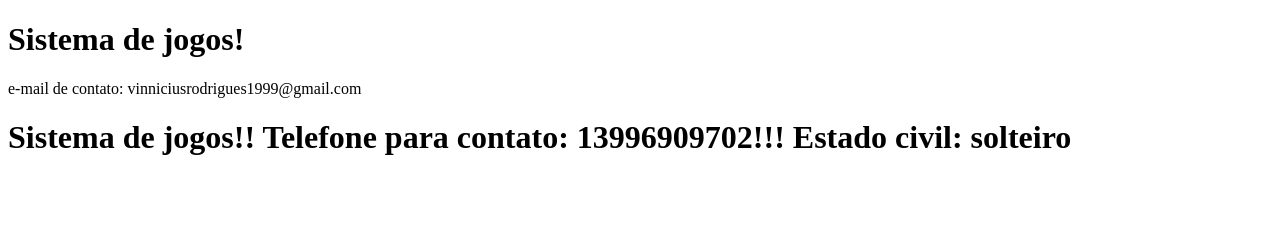
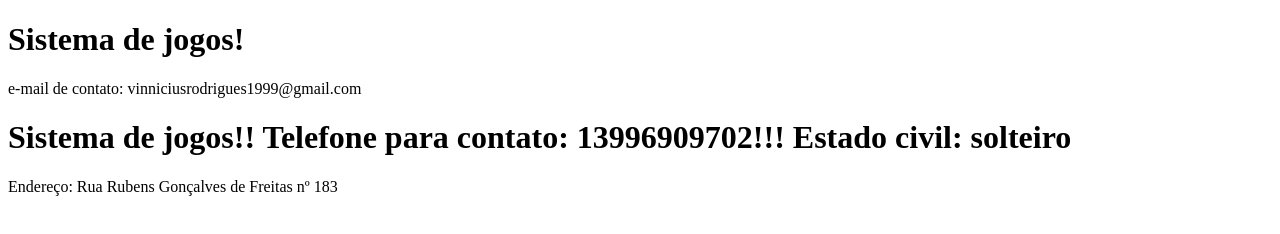
Before and after one commit to vinniciusrodrigues99/desktop-tutorial, a plain HTML site: page index.html in a window 1280 px wide. Drawn offline with Linux system fonts and the light colour scheme.

Commit message:
adicionando endereço

```diff
--- a/index.html
+++ b/index.html
@@ -13,6 +13,7 @@
          Telefone para contato: 13996909702!!!
          Estado civil: solteiro
     </h1>
+    <p> Endereço: Rua Rubens Gonçalves de Freitas nº 183</p>
 
 </body>
 </html>
```
